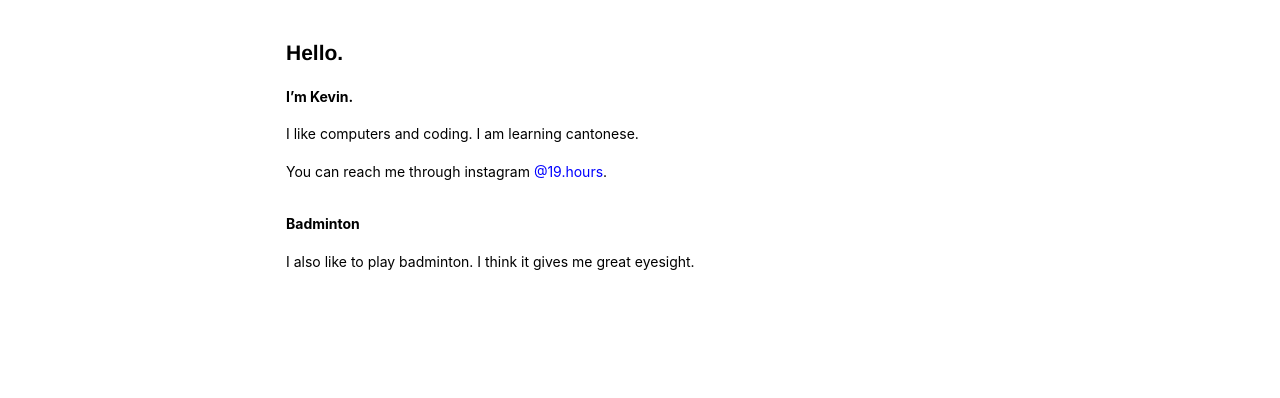
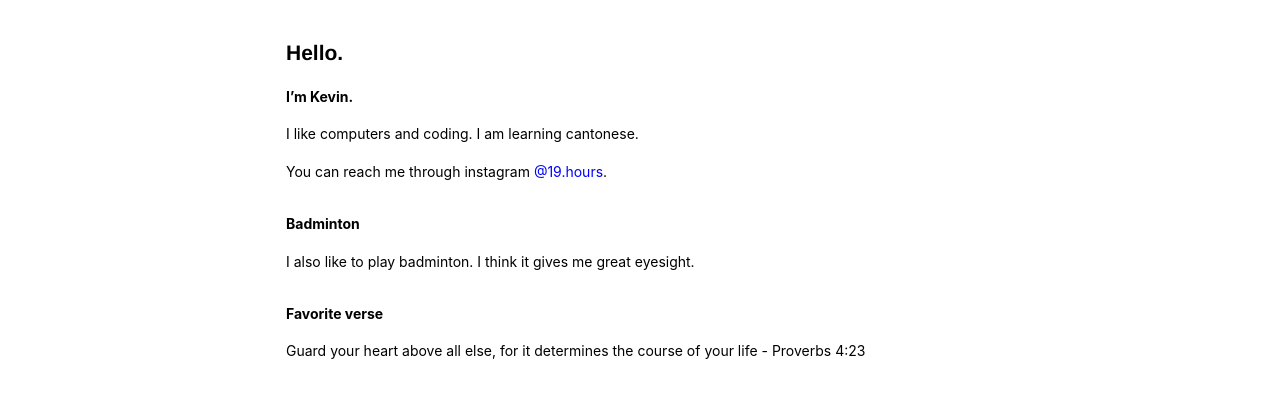
Before and after one commit to RealDyllon/19hours.github.io, a plain HTML site: page me/index.html in a window 1280 px wide. Shown: the part 92-490 px from the top of the page. Drawn offline with Linux system fonts and the light colour scheme.

Commit message:
Added verse

```diff
--- a/me/index.html
+++ b/me/index.html
@@ -31,7 +31,8 @@
       Badminton
     </h3>
     <p>I also like to play badminton. I think it gives me great eyesight.</p>
-
+    <h3>Favorite verse</h3>
+    <p>Guard your heart above all else, for it determines the course of your life - Proverbs 4:23</p>
     <!-- how ironic -->
   <script async src="https://www.googletagmanager.com/gtag/js?id=UA-87660761-12"></script>
   <script>
```
